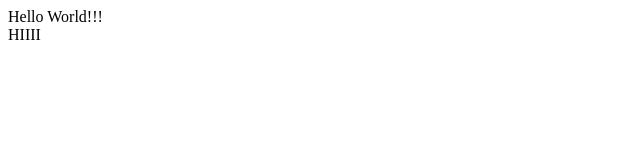
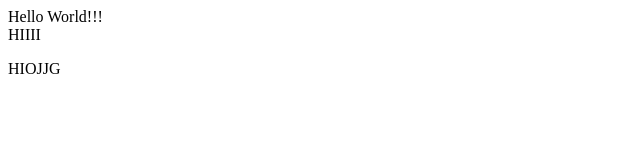
Before and after one commit to antonsugin/demo-repo, a plain HTML site: page index.html in a window 1280 px wide. Shown: the full height of the page, 0-640 px from the left. Drawn offline with Linux system fonts and the light colour scheme.

Commit message:
changed in index.html

```diff
--- a/index.html
+++ b/index.html
@@ -1,3 +1,5 @@
 <div>Hello World!!!</div>
 
 <div>HIIII</div>
+
+<p>HIOJJG</p>
```
